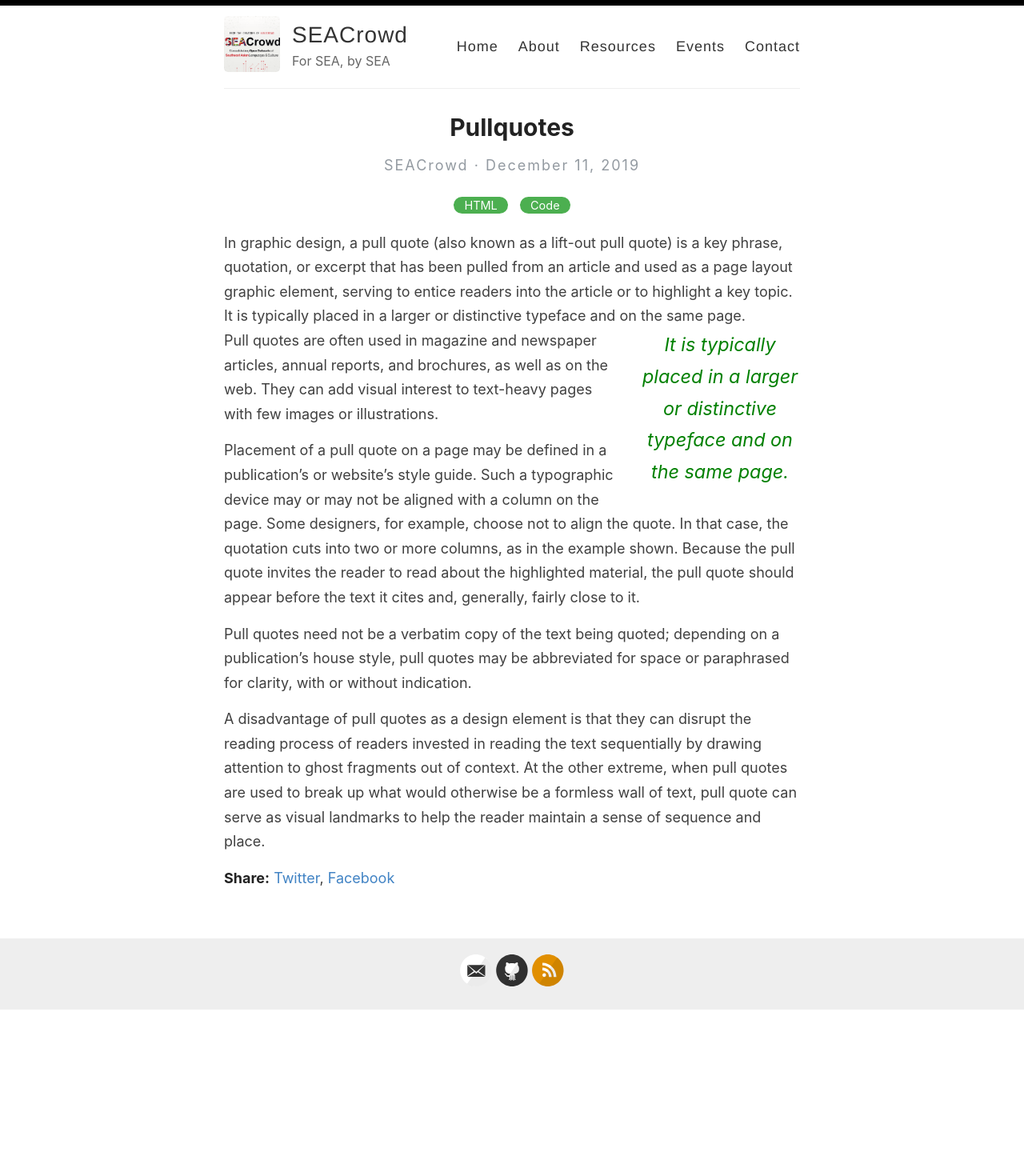
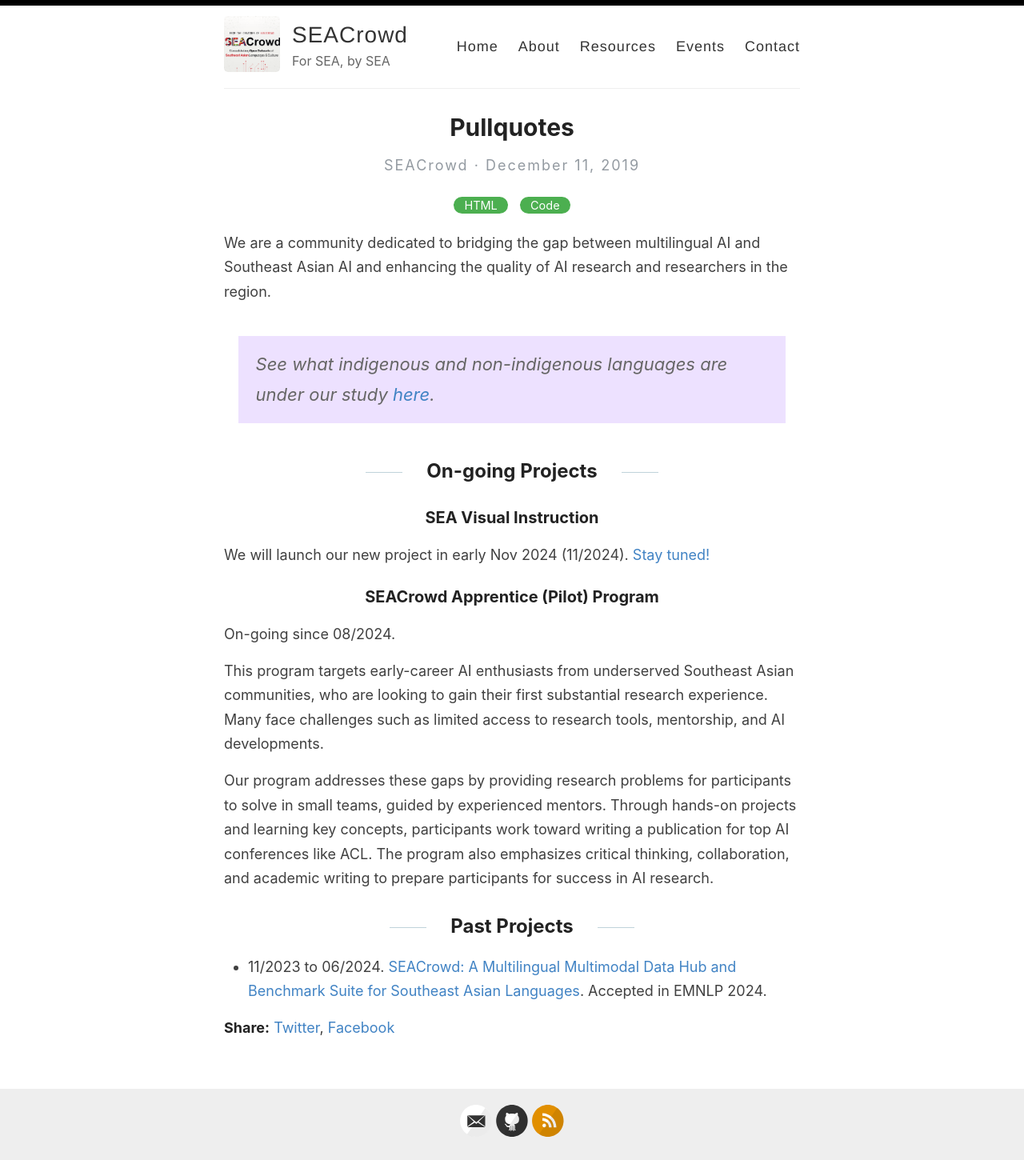
Before and after one commit to amitmerchant1990/reverie, a Jekyll site: the page built from _posts/2019-12-11-pullquotes.md, in a window 1280 px wide. Shown: the whole page at 80% size. Built offline with Jekyll 4.4.1, drawn with Linux system fonts in a browser that asks for light colours; comment, search, counter and statistics services are not loaded; before the commit the page ends 1263 px from its top, so only the background shows below that.

Commit message:
Update 2019-12-11-pullquotes.md

```diff
--- a/_posts/2019-12-11-pullquotes.md
+++ b/_posts/2019-12-11-pullquotes.md
@@ -2,13 +2,27 @@
 layout: post
 title:  Pullquotes
 categories: [HTML,Code]
-excerpt: In graphic design, a pull quote (also known as a lift-out pull quote) is a key phrase, quotation, or excerpt that has been pulled from an article and used as a page layout graphic element, serving to entice readers into the article or to highlight a key topic.
+excerpt: We are a community dedicated to bridging the gap between multilingual AI and Southeast Asian AI and enhancing the quality of AI research and researchers in the region.
 ---
 
-In graphic design, a pull quote (also known as a lift-out pull quote) is a key phrase, quotation, or excerpt that has been pulled from an article and used as a page layout graphic element, serving to entice readers into the article or to highlight a key topic. {% include pullquote.html quote="It is typically placed in a larger or distinctive typeface and on the same page." %} Pull quotes are often used in magazine and newspaper articles, annual reports, and brochures, as well as on the web. They can add visual interest to text-heavy pages with few images or illustrations.
+We are a community dedicated to bridging the gap between multilingual AI and Southeast Asian AI and enhancing the quality of AI research and researchers in the region.
 
-Placement of a pull quote on a page may be defined in a publication's or website's style guide. Such a typographic device may or may not be aligned with a column on the page. Some designers, for example, choose not to align the quote. In that case, the quotation cuts into two or more columns, as in the example shown. Because the pull quote invites the reader to read about the highlighted material, the pull quote should appear before the text it cites and, generally, fairly close to it.
+> See what indigenous and non-indigenous languages are under our study [here](https://github.com/SEACrowd/seacrowd-datahub/blob/master/LANGUAGES.md).
 
-Pull quotes need not be a verbatim copy of the text being quoted; depending on a publication's house style, pull quotes may be abbreviated for space or paraphrased for clarity, with or without indication.
+## On-going Projects
 
-A disadvantage of pull quotes as a design element is that they can disrupt the reading process of readers invested in reading the text sequentially by drawing attention to ghost fragments out of context. At the other extreme, when pull quotes are used to break up what would otherwise be a formless wall of text, pull quote can serve as visual landmarks to help the reader maintain a sense of sequence and place.
+### SEA Visual Instruction
+
+We will launch our new project in early Nov 2024 (11/2024). [Stay tuned!](https://seacrowd.github.io/contact/)
+
+### SEACrowd Apprentice (Pilot) Program
+
+On-going since 08/2024.
+
+This program targets early-career AI enthusiasts from underserved Southeast Asian communities, who are looking to gain their first substantial research experience. Many face challenges such as limited access to research tools, mentorship, and AI developments.
+
+Our program addresses these gaps by providing research problems for participants to solve in small teams, guided by experienced mentors. Through hands-on projects and learning key concepts, participants work toward writing a publication for top AI conferences like ACL. The program also emphasizes critical thinking, collaboration, and academic writing to prepare participants for success in AI research.
+
+## Past Projects
+
+- 11/2023 to 06/2024. [SEACrowd: A Multilingual Multimodal Data Hub and Benchmark Suite for Southeast Asian Languages](https://arxiv.org/pdf/2406.10118). Accepted in EMNLP 2024.
```
